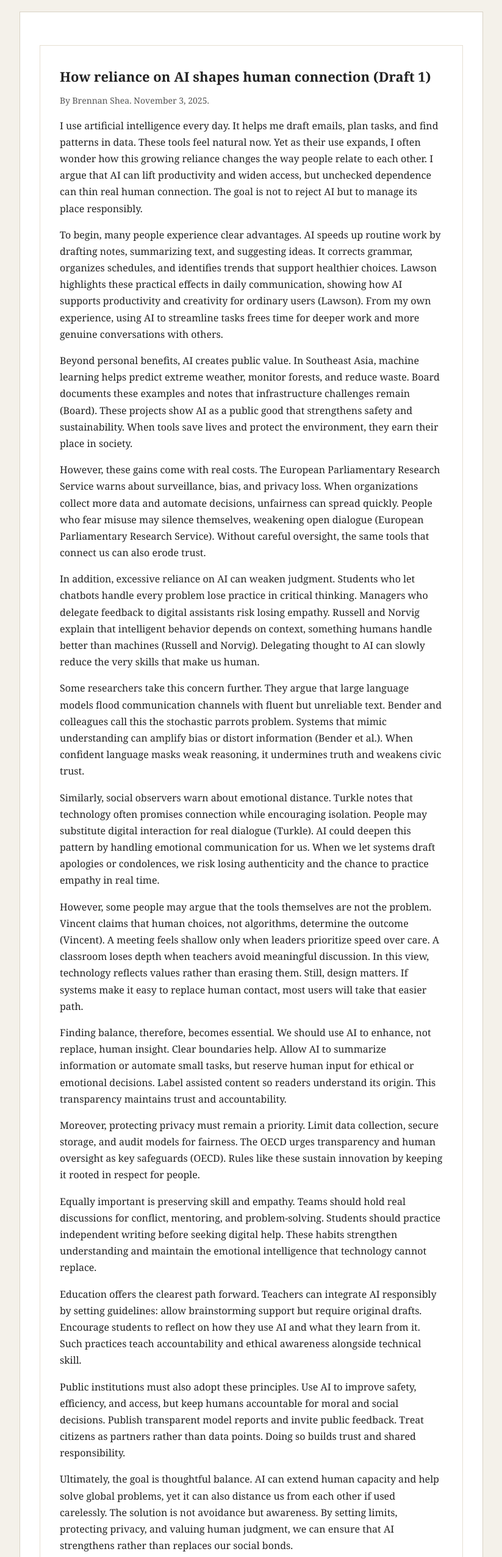
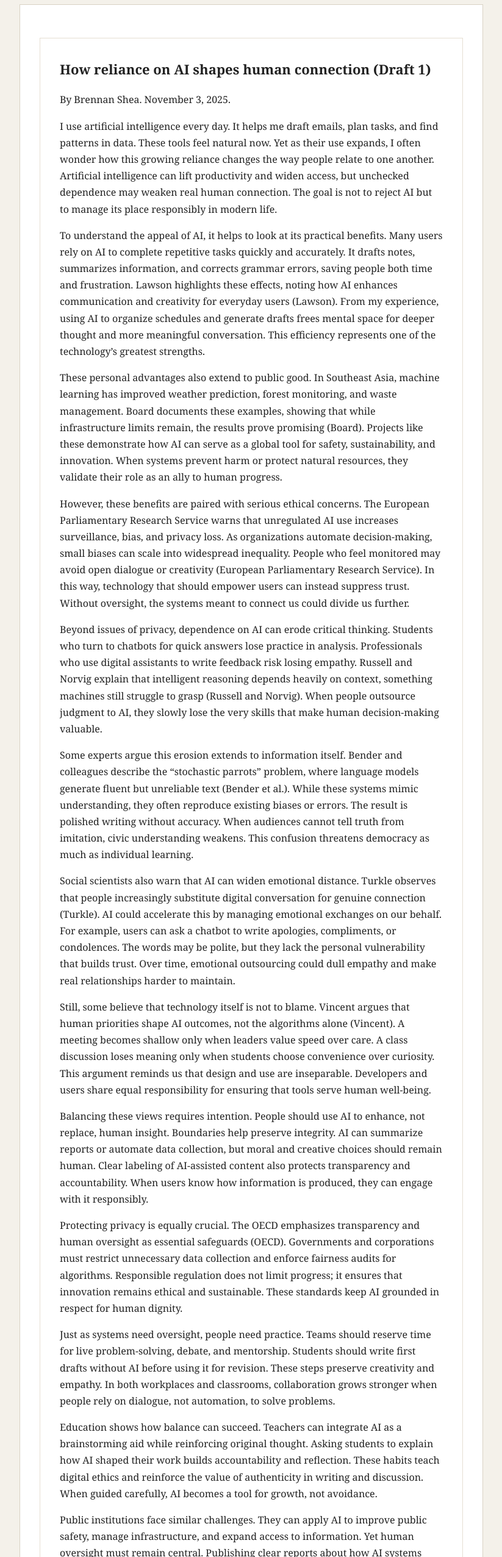
Before and after one commit to bshea-1/ENC-1102-Project, a plain HTML site: page index.html in a window 1280 px wide. Shown: the part 247-2800 px from the top of the page at 61% size, without its empty margins (228-1051 px from the left). Drawn offline with Linux system fonts and the light colour scheme.

Commit message:
Fix word count. Now about 1000 words.

```diff
--- a/index.html
+++ b/index.html
@@ -5,41 +5,31 @@
   <meta name="viewport" content="width=device-width, initial-scale=1" />
   <title>The Shea Blog</title>
   <style>
-    html, body { margin: 0; padding: 0; background: #f4f1ea; color: #222; font-family: Georgia, "Times New Roman", Times, serif; line-height: 1.7; }
+    html, body { margin: 0; padding: 0; background: #f4f1ea; color: #222; font-family: Georgia, 'Times New Roman', Times, serif; line-height: 1.7; }
     a { color: #06c; text-decoration: underline; }
     a:visited { color: #551a8b; }
     .wrap { max-width: 760px; margin: 0 auto; padding: 24px 16px; }
     header { border: 1px solid #c9c3b8; background: #fffefa; padding: 24px; margin-bottom: 20px; }
-    .brand { padding: 4px 0 12px; }
     .site-title { font-size: 32px; margin: 0 0 6px; }
     nav { padding: 12px 0; border-top: 1px solid #e0dbcf; }
-    nav button.tab { appearance: none; border: 0; background: transparent; padding: 10px 12px; margin: 0 8px 0 0; font: inherit; color: #06c; text-decoration: underline; cursor: pointer; }
-    nav [aria-selected="true"] { color: #111; text-decoration: none; }
+    nav button.tab { border: 0; background: transparent; padding: 10px 12px; margin-right: 8px; font: inherit; color: #06c; text-decoration: underline; cursor: pointer; }
+    nav [aria-selected='true'] { color: #111; text-decoration: none; }
     main { background: #fff; border: 1px solid #d9d2c4; padding: 32px; margin-top: 20px; }
     .card { background:#fff; border: 1px solid #e6dfd2; padding: 32px; margin: 22px 0; }
-    article h2, h2 { font-size: 22px; margin: 12px 0 8px; }
-    article h2:first-child { margin-top: 0; }
+    article h2 { font-size: 22px; margin-top: 0; }
     p { margin: 16px 0; }
-    ul { padding-left: 24px; margin: 12px 0; }
-    .meta, .byline, .small { color: #555; font-size: 14px; }
     footer { border: 1px solid #c9c3b8; padding: 16px 20px; color: #555; background: #fffefa; margin-top: 20px; }
-    [role="tabpanel"] { opacity: 0; visibility: hidden; height: 0; overflow: hidden; transition: opacity .3s ease, transform .3s ease; transform: translateY(6px); }
-    [role="tabpanel"].active { opacity: 1; visibility: visible; height: auto; overflow: visible; transform: translateY(0); }
-    .works li { margin-bottom: 10px; }
+    [role='tabpanel'] { opacity: 0; visibility: hidden; height: 0; overflow: hidden; transition: opacity .3s ease, transform .3s ease; transform: translateY(6px); }
+    [role='tabpanel'].active { opacity: 1; visibility: visible; height: auto; overflow: visible; transform: translateY(0); }
   </style>
 </head>
 <body>
   <div class="wrap">
     <header>
-      <div class="brand">
-        <div>
-          <h1 class="site-title">The Shea Blog</h1>
-          <div class="small">An ENC 1102 research blog on technology and human connection</div>
-        </div>
-      </div>
+      <h1 class="site-title">The Shea Blog</h1>
+      <div class="small">An ENC 1102 research blog on technology and human connection</div>
       <nav role="tablist" aria-label="Site tabs">
         <button class="tab" role="tab" aria-selected="true" aria-controls="home" id="tab-home">Home</button>
-        <!-- Reordered: Works Cited before Reflection; About removed -->
         <button class="tab" role="tab" aria-selected="false" aria-controls="works" id="tab-works">Works Cited</button>
         <button class="tab" role="tab" aria-selected="false" aria-controls="reflection" id="tab-reflection">Reflection</button>
       </nav>
@@ -51,25 +41,24 @@
           <article>
             <h2>How reliance on AI shapes human connection (Draft 1)</h2>
             <div class="meta">By Brennan Shea. November 3, 2025.</div>
-            <p>I use artificial intelligence every day. It helps me draft emails, plan tasks, and find patterns in data. These tools feel natural now. Yet as their use expands, I often wonder how this growing reliance changes the way people relate to each other. I argue that AI can lift productivity and widen access, but unchecked dependence can thin real human connection. The goal is not to reject AI but to manage its place responsibly.</p>
-            <p>To begin, many people experience clear advantages. AI speeds up routine work by drafting notes, summarizing text, and suggesting ideas. It corrects grammar, organizes schedules, and identifies trends that support healthier choices. Lawson highlights these practical effects in daily communication, showing how AI supports productivity and creativity for ordinary users (Lawson). From my own experience, using AI to streamline tasks frees time for deeper work and more genuine conversations with others.</p>
-            <p>Beyond personal benefits, AI creates public value. In Southeast Asia, machine learning helps predict extreme weather, monitor forests, and reduce waste. Board documents these examples and notes that infrastructure challenges remain (Board). These projects show AI as a public good that strengthens safety and sustainability. When tools save lives and protect the environment, they earn their place in society.</p>
-            <p>However, these gains come with real costs. The European Parliamentary Research Service warns about surveillance, bias, and privacy loss. When organizations collect more data and automate decisions, unfairness can spread quickly. People who fear misuse may silence themselves, weakening open dialogue (European Parliamentary Research Service). Without careful oversight, the same tools that connect us can also erode trust.</p>
-            <p>In addition, excessive reliance on AI can weaken judgment. Students who let chatbots handle every problem lose practice in critical thinking. Managers who delegate feedback to digital assistants risk losing empathy. Russell and Norvig explain that intelligent behavior depends on context, something humans handle better than machines (Russell and Norvig). Delegating thought to AI can slowly reduce the very skills that make us human.</p>
-            <p>Some researchers take this concern further. They argue that large language models flood communication channels with fluent but unreliable text. Bender and colleagues call this the stochastic parrots problem. Systems that mimic understanding can amplify bias or distort information (Bender et al.). When confident language masks weak reasoning, it undermines truth and weakens civic trust.</p>
-            <p>Similarly, social observers warn about emotional distance. Turkle notes that technology often promises connection while encouraging isolation. People may substitute digital interaction for real dialogue (Turkle). AI could deepen this pattern by handling emotional communication for us. When we let systems draft apologies or condolences, we risk losing authenticity and the chance to practice empathy in real time.</p>
-            <p>However, some people may argue that the tools themselves are not the problem. Vincent claims that human choices, not algorithms, determine the outcome (Vincent). A meeting feels shallow only when leaders prioritize speed over care. A classroom loses depth when teachers avoid meaningful discussion. In this view, technology reflects values rather than erasing them. Still, design matters. If systems make it easy to replace human contact, most users will take that easier path.</p>
-            <p>Finding balance, therefore, becomes essential. We should use AI to enhance, not replace, human insight. Clear boundaries help. Allow AI to summarize information or automate small tasks, but reserve human input for ethical or emotional decisions. Label assisted content so readers understand its origin. This transparency maintains trust and accountability.</p>
-            <p>Moreover, protecting privacy must remain a priority. Limit data collection, secure storage, and audit models for fairness. The OECD urges transparency and human oversight as key safeguards (OECD). Rules like these sustain innovation by keeping it rooted in respect for people.</p>
-            <p>Equally important is preserving skill and empathy. Teams should hold real discussions for conflict, mentoring, and problem-solving. Students should practice independent writing before seeking digital help. These habits strengthen understanding and maintain the emotional intelligence that technology cannot replace.</p>
-            <p>Education offers the clearest path forward. Teachers can integrate AI responsibly by setting guidelines: allow brainstorming support but require original drafts. Encourage students to reflect on how they use AI and what they learn from it. Such practices teach accountability and ethical awareness alongside technical skill.</p>
-            <p>Public institutions must also adopt these principles. Use AI to improve safety, efficiency, and access, but keep humans accountable for moral and social decisions. Publish transparent model reports and invite public feedback. Treat citizens as partners rather than data points. Doing so builds trust and shared responsibility.</p>
-            <p>Ultimately, the goal is thoughtful balance. AI can extend human capacity and help solve global problems, yet it can also distance us from each other if used carelessly. The solution is not avoidance but awareness. By setting limits, protecting privacy, and valuing human judgment, we can ensure that AI strengthens rather than replaces our social bonds.</p>
+            <p>I use artificial intelligence every day. It helps me draft emails, plan tasks, and find patterns in data. These tools feel natural now. Yet as their use expands, I often wonder how this growing reliance changes the way people relate to one another. Artificial intelligence can lift productivity and widen access, but unchecked dependence may weaken real human connection. The goal is not to reject AI but to manage its place responsibly in modern life.</p>
+            <p>To understand the appeal of AI, it helps to look at its practical benefits. Many users rely on AI to complete repetitive tasks quickly and accurately. It drafts notes, summarizes information, and corrects grammar errors, saving people both time and frustration. Lawson highlights these effects, noting how AI enhances communication and creativity for everyday users (Lawson). From my experience, using AI to organize schedules and generate drafts frees mental space for deeper thought and more meaningful conversation. This efficiency represents one of the technology’s greatest strengths.</p>
+            <p>These personal advantages also extend to public good. In Southeast Asia, machine learning has improved weather prediction, forest monitoring, and waste management. Board documents these examples, showing that while infrastructure limits remain, the results prove promising (Board). Projects like these demonstrate how AI can serve as a global tool for safety, sustainability, and innovation. When systems prevent harm or protect natural resources, they validate their role as an ally to human progress.</p>
+            <p>However, these benefits are paired with serious ethical concerns. The European Parliamentary Research Service warns that unregulated AI use increases surveillance, bias, and privacy loss. As organizations automate decision-making, small biases can scale into widespread inequality. People who feel monitored may avoid open dialogue or creativity (European Parliamentary Research Service). In this way, technology that should empower users can instead suppress trust. Without oversight, the systems meant to connect us could divide us further.</p>
+            <p>Beyond issues of privacy, dependence on AI can erode critical thinking. Students who turn to chatbots for quick answers lose practice in analysis. Professionals who use digital assistants to write feedback risk losing empathy. Russell and Norvig explain that intelligent reasoning depends heavily on context, something machines still struggle to grasp (Russell and Norvig). When people outsource judgment to AI, they slowly lose the very skills that make human decision-making valuable.</p>
+            <p>Some experts argue this erosion extends to information itself. Bender and colleagues describe the “stochastic parrots” problem, where language models generate fluent but unreliable text (Bender et al.). While these systems mimic understanding, they often reproduce existing biases or errors. The result is polished writing without accuracy. When audiences cannot tell truth from imitation, civic understanding weakens. This confusion threatens democracy as much as individual learning.</p>
+            <p>Social scientists also warn that AI can widen emotional distance. Turkle observes that people increasingly substitute digital conversation for genuine connection (Turkle). AI could accelerate this by managing emotional exchanges on our behalf. For example, users can ask a chatbot to write apologies, compliments, or condolences. The words may be polite, but they lack the personal vulnerability that builds trust. Over time, emotional outsourcing could dull empathy and make real relationships harder to maintain.</p>
+            <p>Still, some believe that technology itself is not to blame. Vincent argues that human priorities shape AI outcomes, not the algorithms alone (Vincent). A meeting becomes shallow only when leaders value speed over care. A class discussion loses meaning only when students choose convenience over curiosity. This argument reminds us that design and use are inseparable. Developers and users share equal responsibility for ensuring that tools serve human well-being.</p>
+            <p>Balancing these views requires intention. People should use AI to enhance, not replace, human insight. Boundaries help preserve integrity. AI can summarize reports or automate data collection, but moral and creative choices should remain human. Clear labeling of AI-assisted content also protects transparency and accountability. When users know how information is produced, they can engage with it responsibly.</p>
+            <p>Protecting privacy is equally crucial. The OECD emphasizes transparency and human oversight as essential safeguards (OECD). Governments and corporations must restrict unnecessary data collection and enforce fairness audits for algorithms. Responsible regulation does not limit progress; it ensures that innovation remains ethical and sustainable. These standards keep AI grounded in respect for human dignity.</p>
+            <p>Just as systems need oversight, people need practice. Teams should reserve time for live problem-solving, debate, and mentorship. Students should write first drafts without AI before using it for revision. These steps preserve creativity and empathy. In both workplaces and classrooms, collaboration grows stronger when people rely on dialogue, not automation, to solve problems.</p>
+            <p>Education shows how balance can succeed. Teachers can integrate AI as a brainstorming aid while reinforcing original thought. Asking students to explain how AI shaped their work builds accountability and reflection. These habits teach digital ethics and reinforce the value of authenticity in writing and discussion. When guided carefully, AI becomes a tool for growth, not avoidance.</p>
+            <p>Public institutions face similar challenges. They can apply AI to improve public safety, manage infrastructure, and expand access to information. Yet human oversight must remain central. Publishing clear reports about how AI systems operate and inviting citizen feedback promote transparency. Treating the public as collaborators rather than subjects builds civic trust and ensures that innovation aligns with shared values.</p>
+            <p>In the end, the question is not whether AI helps or harms but how humans choose to use it. Artificial intelligence magnifies both our strengths and our weaknesses. It can expand knowledge, streamline systems, and improve lives. It can also reduce empathy, spread bias, and dull creativity if left unchecked. The future depends on our willingness to slow down, reflect, and stay accountable. By pairing efficiency with ethics, and curiosity with care, we can ensure that AI supports—not replaces—the human connection that defines us.</p>
           </article>
         </div>
       </section>
 
-      <!-- Reordered: Works Cited before Reflection -->
       <section id="works" role="tabpanel" aria-labelledby="tab-works">
         <div class="card">
           <h2>Works Cited</h2>
@@ -89,7 +78,7 @@
       <section id="reflection" role="tabpanel" aria-labelledby="tab-reflection">
         <div class="card">
           <h2>Reflection</h2>
-          <p>Writing this project taught me how to connect evidence, purpose, and audience into one sustained argument. At first, I saw research writing as formal and distant, but this project helped me see it as a process of choice and clarity. I had to decide what claim mattered, why readers should care, and how sources could guide reasoning without taking control of it. My goal was to balance analysis and simplicity so that the essay could read like a conversation about real consequences. Revision played the biggest role in growth. Early drafts felt mechanical. Later ones focused more on cause and effect, tone, and smooth transitions. I also learned to cut vague language and choose verbs that show intent. Citing sources correctly built credibility and rhythm. More than anything, I learned to treat writing as an act of thinking out loud, where each paragraph tests an idea against evidence. This reflection represents how ENC 1102 changed my understanding of writing from a grade-driven task to a form of inquiry and expression. It is about learning to write with both discipline and curiosity, which are the same skills that make responsible research possible.</p>
+          <p>Writing this project taught me how to connect evidence, purpose, and audience into one sustained argument. At first, I saw research writing as formal and distant, but ENC 1102 helped me see it as a process of choice and clarity. I had to decide what claim mattered, why readers should care, and how sources could guide reasoning without taking control of it. My goal was to balance analysis and simplicity so that the essay could read like a conversation about real consequences. Revision played the biggest role in growth. Early drafts felt mechanical. Later ones focused more on cause and effect, tone, and smooth transitions. I also learned to cut vague language and choose verbs that show intent. Citing sources correctly built credibility and rhythm. More than anything, I learned to treat writing as an act of thinking out loud, where each paragraph tests an idea against evidence. This reflection represents how ENC 1102 changed my understanding of writing from a grade-driven task to a form of inquiry and expression. It is about learning to write with both discipline and curiosity, which are the same skills that make responsible research possible.</p>
         </div>
       </section>
     </main>
```
